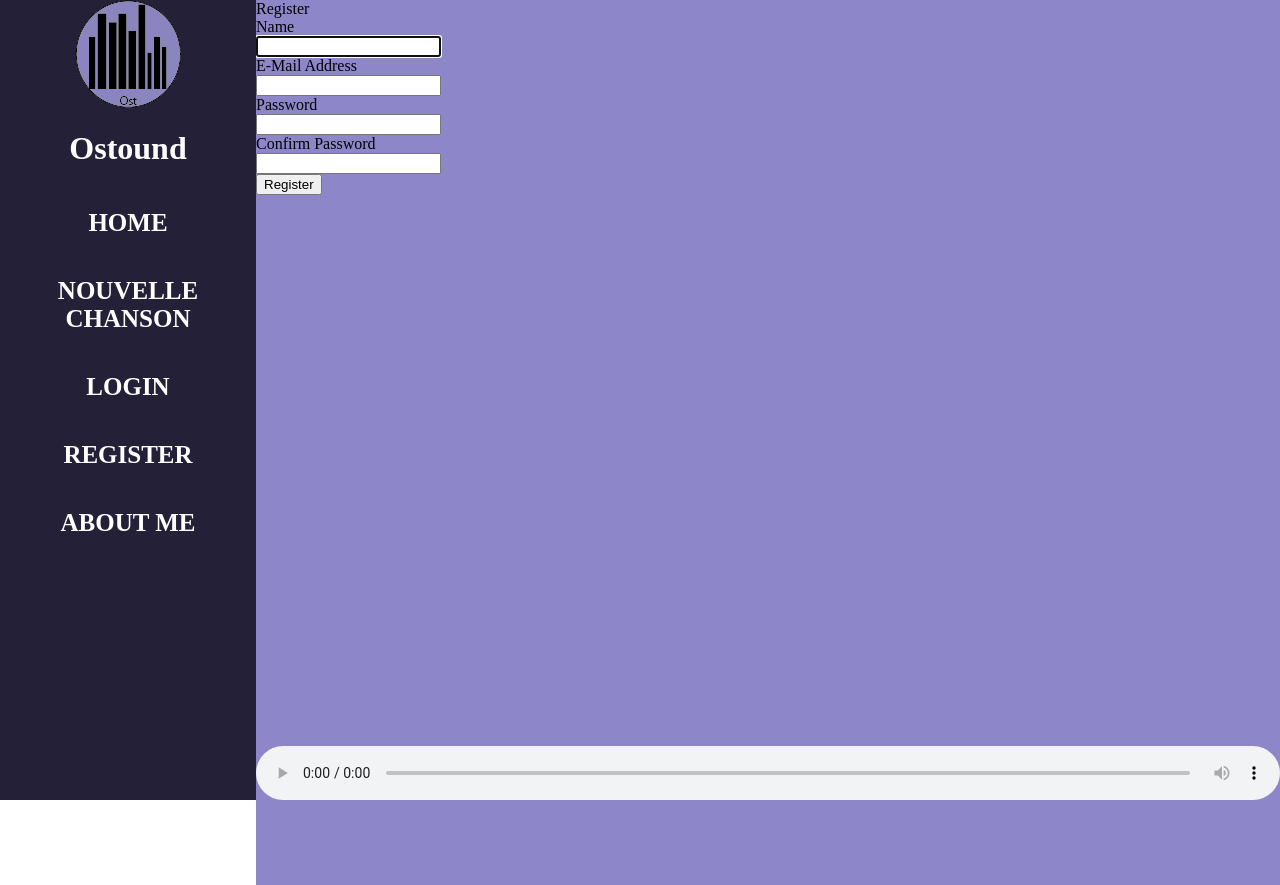
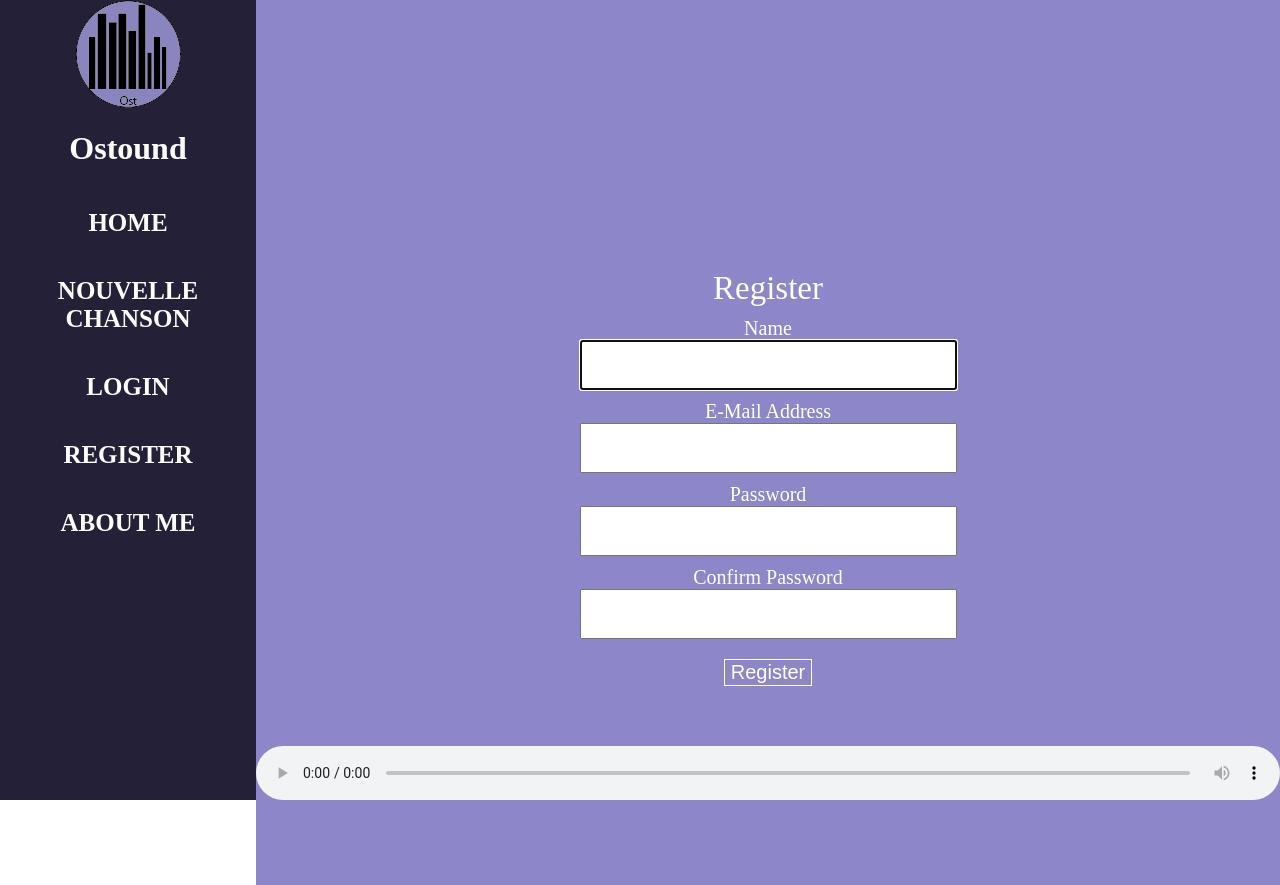
Before and after one commit to ChristopherDutoit/spotifloux, a Laravel app: page /register in a window 1280 px wide. Shown: the top 885 px of the page. Run offline with Laravel 8, Linux system fonts and the light colour scheme.

Commit message:
modification login register

```diff
--- a/public/css/style.css
+++ b/public/css/style.css
@@ -93,3 +93,75 @@ header{
         border: 1px solid white;
         font-size: 20px;
     }
+    .submit:hover{
+        background-color: white;
+        color: #8D86C9;
+    }
+    .card{
+        text-align: center;
+        margin: 270px;
+    }
+    .card-header{
+        font-size: 33px;
+        color: white;
+        margin-bottom: 10px;
+    }
+    #email1{
+        color: white;
+        font-size: 20px;
+    }
+    #email{
+        width: 377px;
+        height: 50px;
+        margin-bottom: 10px;
+        text-align: center;
+    }
+    #password1{
+        color: white;
+        font-size: 20px;
+    }
+    #password{
+        width: 377px;
+        height: 50px;
+        margin-bottom: 10px;
+        text-align: center;
+    }
+    #remember{
+        color: white;
+        font-size: 20px;
+        margin-bottom: 10px;
+    }
+    #submit{
+        margin-top: 10px;
+        background-color: #8D86C9;
+        color: white;
+        border: 1px solid white;
+        font-size: 20px;
+    }
+    #submit:hover{
+        background-color: white;
+        color: #8D86C9;
+    }
+    #Name{
+        color: white;
+        font-size: 20px;
+        margin-bottom: 10px;
+    }
+    #Name2{
+        width: 377px;
+        height: 50px;
+        margin-bottom: 10px;
+        text-align: center;
+    }
+    #password-confirm1{
+        color: white;
+        font-size: 20px;
+        margin-bottom: 10px;
+    }
+
+    #password-confirm{
+        width: 377px;
+        height: 50px;
+        margin-bottom: 10px;
+        text-align: center;
+    }
--- a/resources/views/auth/register.blade.php
+++ b/resources/views/auth/register.blade.php
@@ -12,10 +12,10 @@
                         @csrf
 
                         <div class="row mb-3">
-                            <label for="name" class="col-md-4 col-form-label text-md-end">{{ __('Name') }}</label>
+                            <label for="name"  id="name" class="col-md-4 col-form-label text-md-end">{{ __('Name') }}</label>
 
                             <div class="col-md-6">
-                                <input id="name" type="text" class="form-control @error('name') is-invalid @enderror" name="name" value="{{ old('name') }}" required autocomplete="name" autofocus>
+                                <input type="text" id="Name2" class="form-control @error('name') is-invalid @enderror" name="name" value="{{ old('name') }}" required autocomplete="name" autofocus>
 
                                 @error('name')
                                     <span class="invalid-feedback" role="alert">
@@ -26,7 +26,7 @@
                         </div>
 
                         <div class="row mb-3">
-                            <label for="email" class="col-md-4 col-form-label text-md-end">{{ __('E-Mail Address') }}</label>
+                            <label for="email" id="email1" class="col-md-4 col-form-label text-md-end">{{ __('E-Mail Address') }}</label>
 
                             <div class="col-md-6">
                                 <input id="email" type="email" class="form-control @error('email') is-invalid @enderror" name="email" value="{{ old('email') }}" required autocomplete="email">
@@ -40,7 +40,7 @@
                         </div>
 
                         <div class="row mb-3">
-                            <label for="password" class="col-md-4 col-form-label text-md-end">{{ __('Password') }}</label>
+                            <label for="password" id="password1" class="col-md-4 col-form-label text-md-end">{{ __('Password') }}</label>
 
                             <div class="col-md-6">
                                 <input id="password" type="password" class="form-control @error('password') is-invalid @enderror" name="password" required autocomplete="new-password">
@@ -54,7 +54,7 @@
                         </div>
 
                         <div class="row mb-3">
-                            <label for="password-confirm" class="col-md-4 col-form-label text-md-end">{{ __('Confirm Password') }}</label>
+                            <label for="password-confirm" id="password-confirm1" class="col-md-4 col-form-label text-md-end">{{ __('Confirm Password') }}</label>
 
                             <div class="col-md-6">
                                 <input id="password-confirm" type="password" class="form-control" name="password_confirmation" required autocomplete="new-password">
@@ -63,7 +63,7 @@
 
                         <div class="row mb-0">
                             <div class="col-md-6 offset-md-4">
-                                <button type="submit" class="btn btn-primary">
+                                <button type="submit" id="submit" class="btn btn-primary">
                                     {{ __('Register') }}
                                 </button>
                             </div>
```
Also changed, not shown: resources/views/auth/login.blade.php (+4 -4 lines).
